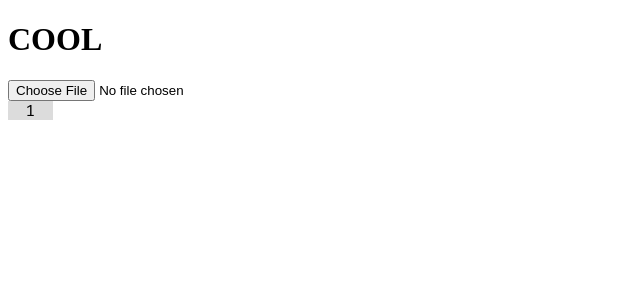
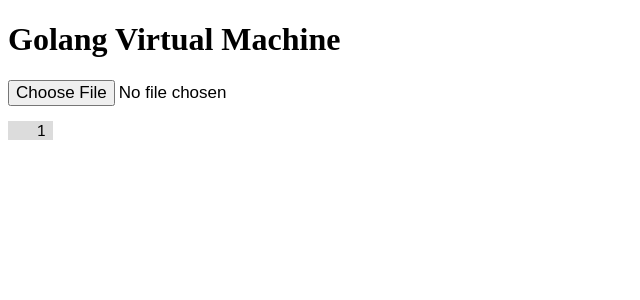
Before and after one commit to creedasaurus/govmweb, a React app: page / in a window 1280 px wide. Shown: the top 300 px of the page, without its empty margins (0-640 px from the left). Built offline with nearby package versions, Linux system fonts and the light colour scheme.

Commit message:
Getting the editor to load up the file and persist spaces

```diff
--- a/src/app/Editor/Editor.jsx
+++ b/src/app/Editor/Editor.jsx
@@ -1,48 +1,38 @@
 import React from 'react';
 // import Cursor from './Cursor/Cursor.jsx';
 import LineNumber from './Lines/LineNumber.jsx';
+import LineText from './Lines/LineText.jsx';
 import './Editor.scss';
 
-class Editor extends React.Component         {
+class Editor extends React.Component {
   constructor(props) {
     super(props);
     this.state = {};
   }
 
   render() {
-    // console.log(this.props.editorText);
     const nums = Array.from(new Array(this.props.editorText.split('\n').length),(val,index)=>index+1);
-    let lines = [];
-    if (this.props.editorText !== "") {
-      lines = this.props.editorText.split('\n').map((line) => {
-        // const words = line.split(' ').map((word) => {
-        //   return <span>{word} </span>
-        // });
-        let cat = "wow there is  \t   a cat";
-        // console.log(String.raw`${cat}`);
-        return (
-          <div className="editor-line">
-            <span>
-              <pre>{cat}</pre>
-            </span>
-          </div>
-        )
-      });
-    }
-
-    const lineNums = nums.map((num) => {
-      return <LineNumber key={num.toString()} lineNum={num}></LineNumber>;
-    });
 
     return (
         <div id="editor-container">
           <div id="margin-bar">
-            {lineNums}
+            {
+              nums.map((num) => {
+                return (
+                  <LineNumber key={num.toString()} lineNum={num}></LineNumber>
+                );
+              })
+            }
           </div>
           <div id="code-editor">
-            {lines}
+            {
+              this.props.editorText.split(/\n/).map((line, indx) => {
+                  return (
+                  <LineText key={indx.toString()} line={line}></LineText>
+                );
+              })
+            }
           </div>
-
         </div>
     )
   }
--- a/src/app/Editor/Editor.scss
+++ b/src/app/Editor/Editor.scss
@@ -1,7 +1,11 @@
 @import url('https://fonts.googleapis.com/css?family=Fira+Mono');
 #editor-container {
+  border-width: 10px;
+  border-color: black;
+  margin-top: 15px;
   font-family: 'Fira Mono', monospace;
   left: 20px;
+
   #input-follower {
     width: 1px;
     height: 1px;
@@ -15,6 +19,7 @@
     resize: none;
     overflow: hidden;
   }
+
   #margin-bar {
     width: 45px;
     position: absolute;
@@ -24,6 +29,8 @@
       height: 19px;
       top: 0;
       .line-number {
+        float: right;
+        margin-right: 7px;
         left: 19px;
         width: 27px;
         text-align: right;
@@ -32,7 +39,7 @@
   }
   #code-editor {
     position: relative;
-    left: 65px;
+    left: 55px;
     height: 1000px;
     width: 800px;
     .editor-line {
--- a/src/app/Editor/Lines/LineText.jsx
+++ b/src/app/Editor/Lines/LineText.jsx
@@ -1,23 +1,28 @@
 import React from 'react';
 
-class LineNumber extends React.Component {
+class LineText extends React.Component {
   constructor(props) {
     super(props);
-    this.state = {};
   }
 
   render() {
-    const lineText = this.props.line.split(' ');
+    const lineText = this.props.line.split('')
+          .map((c, indx) => {
+            if (c === ' ') {
+              return <span key={indx.toString()}>&nbsp;</span>;
+            }
+            return <span key={indx.toString()}>{c}</span>;
+          });
+
+
     return (
       <div className="editor-line">
         <span>
-          <span>asdf</span>
-          <span>asdf</span>
-          <span>asdf</span>
+          {lineText}
         </span>
       </div>
     )
   }
 }
 
-export default LineNumber;
+export default LineText;
--- a/src/app/Uploader/Uploader.jsx
+++ b/src/app/Uploader/Uploader.jsx
@@ -1,5 +1,5 @@
 import React from 'react';
-// import Dropzone from 'react-dropzone';
+import './Uploader.scss';
 
 class Uploader extends React.Component {
     constructor(props) {
@@ -17,7 +17,7 @@ class Uploader extends React.Component {
 
     render() {
         return (
-            <div>
+            <div id="assembly-uploader">
                 <input type="file"
                 id="fileUploader"
                 name="file"
--- a/src/app/Uploader/Uploader.scss
+++ b/src/app/Uploader/Uploader.scss
@@ -0,0 +1,5 @@
+#assembly-uploader {
+  #fileUploader {
+    font-size: 17px;
+  }
+}
--- a/src/app/VmApp.jsx
+++ b/src/app/VmApp.jsx
@@ -17,7 +17,7 @@ class VmApp extends React.Component {
   render() {
     return (
         <div id="vm-container">
-          <h1>COOL</h1>
+          <h1>Golang Virtual Machine</h1>
           <Uploader setEditorText={this.setEditorText}></Uploader>
           <Editor editorText={this.state.editorText}></Editor>
         </div>
--- a/webpack.config.js
+++ b/webpack.config.js
@@ -44,7 +44,7 @@ module.exports = {
     }),
   ],
 
-  devtool: 'source-map',
+  devtool: 'inline-source-map',
 
   devServer: {
     contentBase: path.join(__dirname, 'dist'),
```
